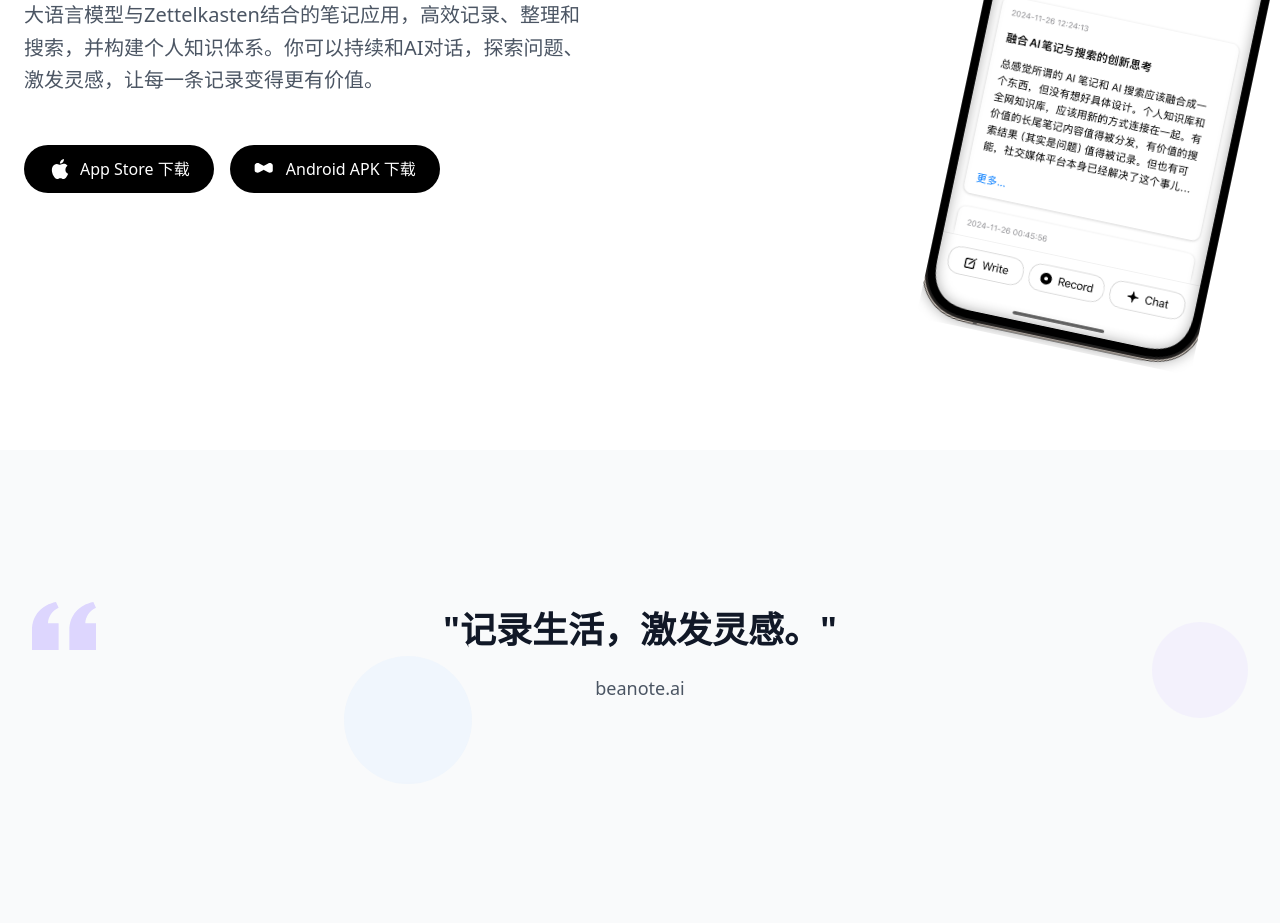
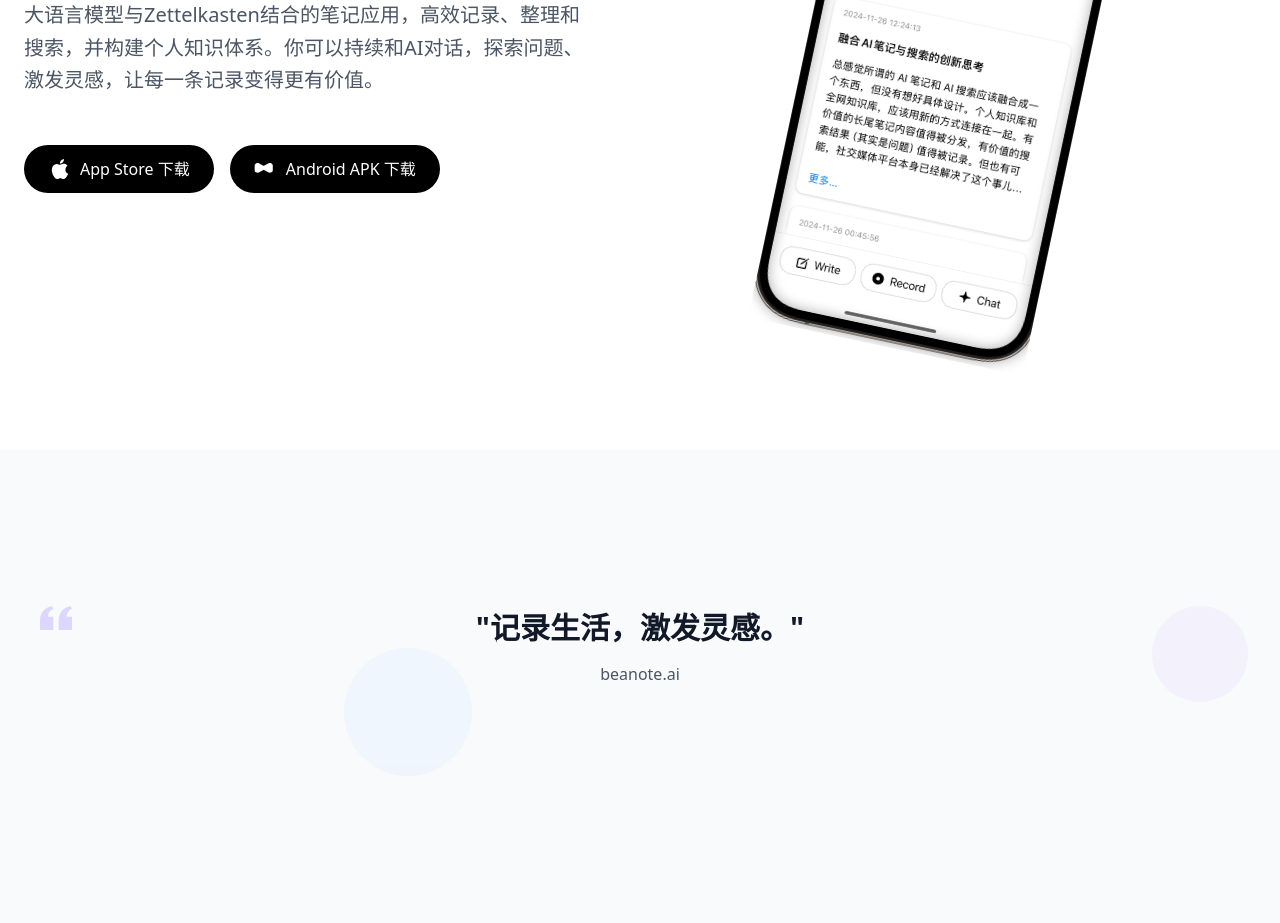
Before and after one commit to guanyuhong/beanote, a plain HTML site: page index.html in a window 1280 px wide. Shown: the part 350-1273 px from the top of the page. Drawn offline with nearby package versions, Linux system fonts and the light colour scheme.

Commit message:
Initial commit

```diff
--- a/index.html
+++ b/index.html
@@ -61,7 +61,7 @@
 
                 <!-- 右侧应用展示 -->
                 <div class="md:w-1/2 mt-12 md:mt-0" data-aos="fade-left">
-                    <div class="relative flex justify-end">
+                    <div class="relative flex justify-center">
                         <img
                             src="images/app-preview2.png"
                             alt="Beanote App Preview"
@@ -76,24 +76,24 @@
     </section>
     <section class="py-20">
         <div class="container mx-auto px-6">
-            <!-- 在第一个和第二个功能块之间添加 -->
+            <!-- 在第一个和第二个功能块之间的引用部分 -->
             <div class="py-20 bg-gray-50" data-aos="fade-up">
                 <div class="container mx-auto px-6">
                     <div class="relative">
-                        <!-- 装饰性引号 -->
-                        <div class="absolute -left-4 -top-4 w-16 h-16 text-purple-200">
+                        <!-- 调整装饰性引号的大小和位置 -->
+                        <div class="absolute -left-2 -top-2 w-8 h-8 text-purple-200">
                             <svg fill="currentColor" viewBox="0 0 24 24">
                                 <path d="M14.017 21v-7.391c0-5.704 3.731-9.57 8.983-10.609l.995 2.151c-2.432.917-3.995 3.638-3.995 5.849h4v10h-9.983zm-14.017 0v-7.391c0-5.704 3.748-9.57 9-10.609l.996 2.151c-2.433.917-3.996 3.638-3.996 5.849h3.983v10h-9.983z"/>
                             </svg>
                         </div>
 
                         <div class="text-center max-w-4xl mx-auto">
-                            <p class="text-3xl md:text-4xl font-bold text-gray-900 leading-relaxed">
+                            <p class="text-2xl md:text-3xl font-bold text-gray-900 leading-relaxed">
                                 "记录生活，激发灵感。"
                             </p>
-                            <div class="mt-6 flex items-center justify-center">
-                                <div class="flex items-center">
-                                    <span class="text-lg text-gray-600 font-medium">beanote.ai</span>
+                            <div class="mt-4">
+                                <div class="flex items-center justify-center">
+                                    <span class="text-base text-gray-600 font-medium">beanote.ai</span>
                                 </div>
                             </div>
                         </div>
```
